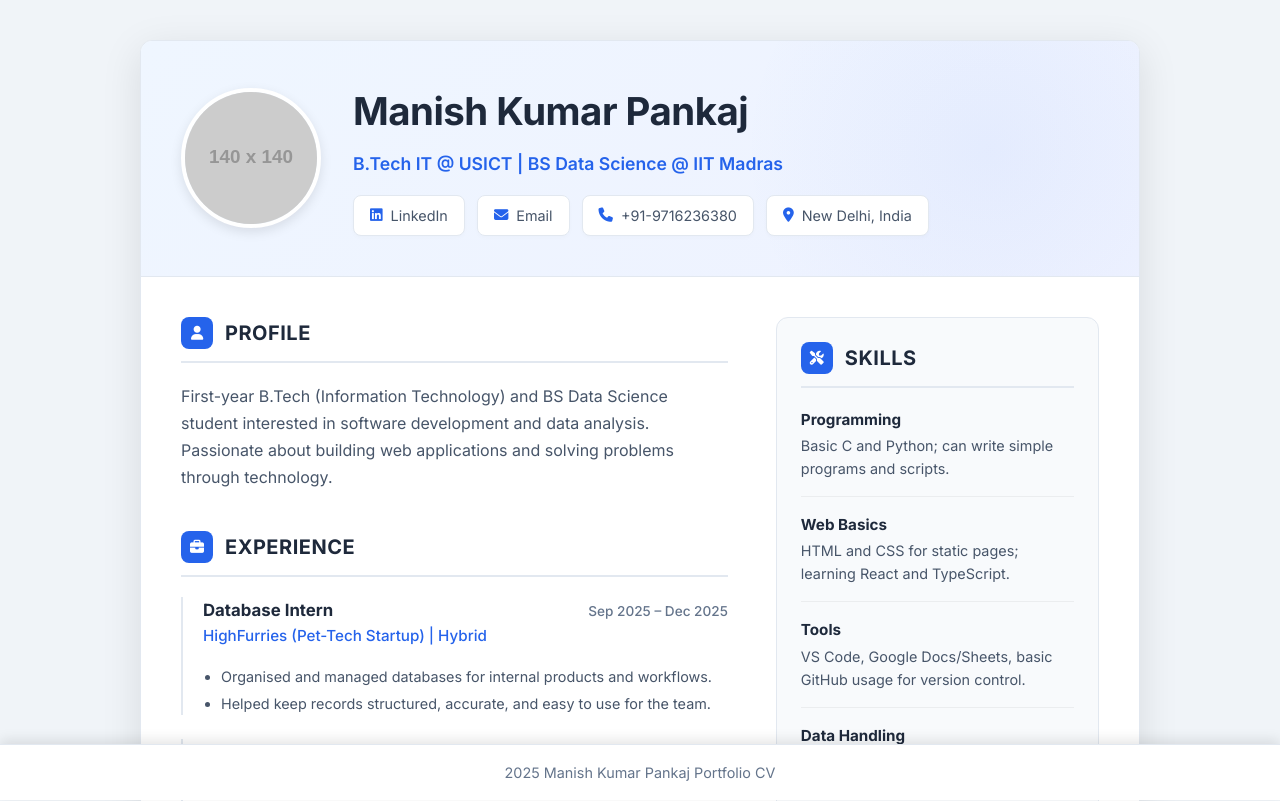
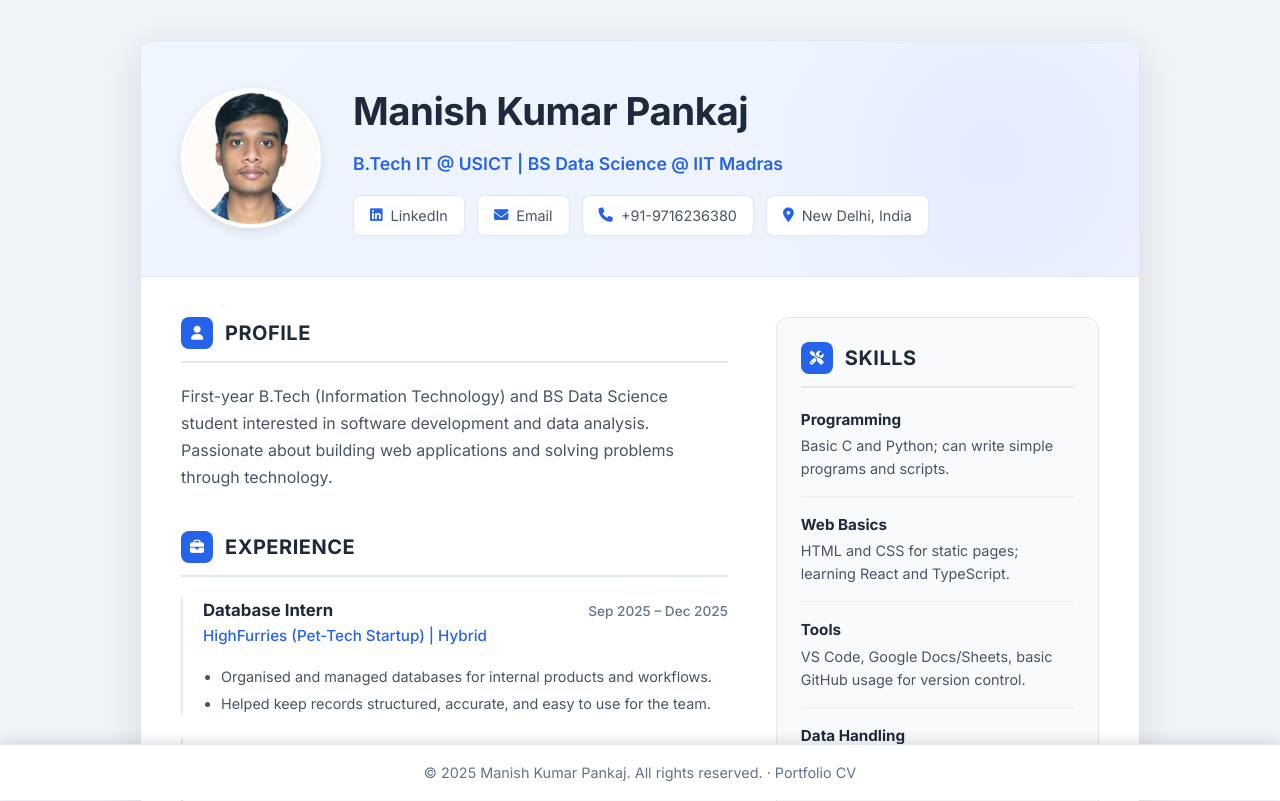
Before and after one commit to MK-PANKAJ/My-profile-, a plain HTML site: page index.html in a window 1280 px wide. Shown: the top 801 px of the page. Drawn offline with Linux system fonts and the light colour scheme; placeholder pictures from the web are drawn by us.

Commit message:
Update index.html

```diff
--- a/index.html
+++ b/index.html
@@ -429,7 +429,7 @@
     <header>
         <div class="header-content">
             <!-- Placeholder image used here. Replace src with your actual image path -->
-            <img src="https://placehold.co/140x140/e2e8f0/2563eb?text=MKP" alt="Manish Kumar Pankaj" class="profile-pic">
+            <img src="IMG_20250903_160712.jpg" alt="Manish Kumar Pankaj" class="profile-pic">
 
             <div class="header-info">
                 <h1>Manish Kumar Pankaj</h1>
@@ -769,7 +769,7 @@
 
     <!-- Fixed Footer Bar -->
     <div class="footer-fixed">
-        <span style="color: #64748b; font-size: 0.9rem;">2025 Manish Kumar Pankaj Portfolio CV</span>
+        <span style="color: #64748b; font-size: 0.9rem;">© 2025 Manish Kumar Pankaj. All rights reserved. · Portfolio CV</span>
     </div>
 </div>
 
```
